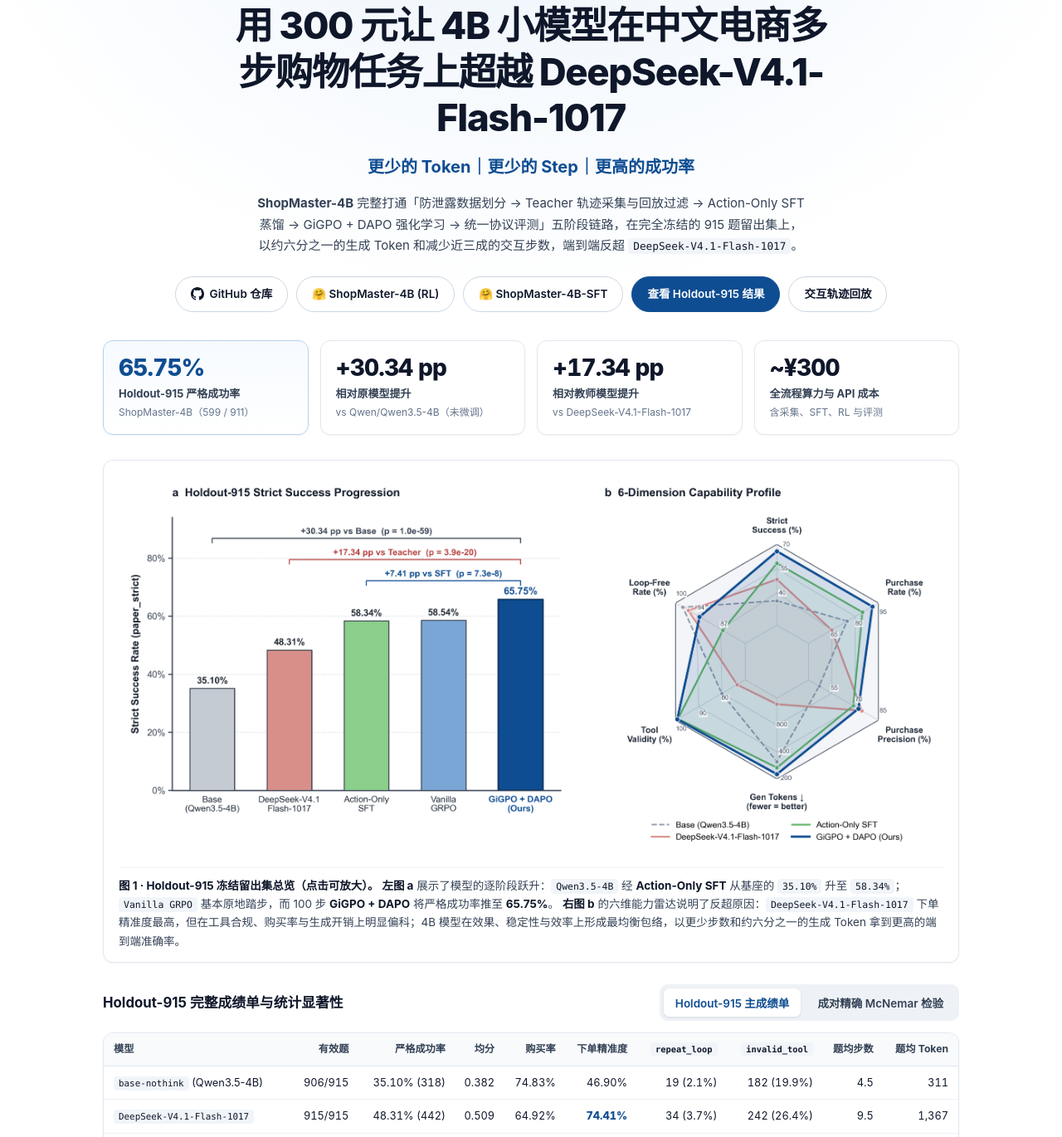
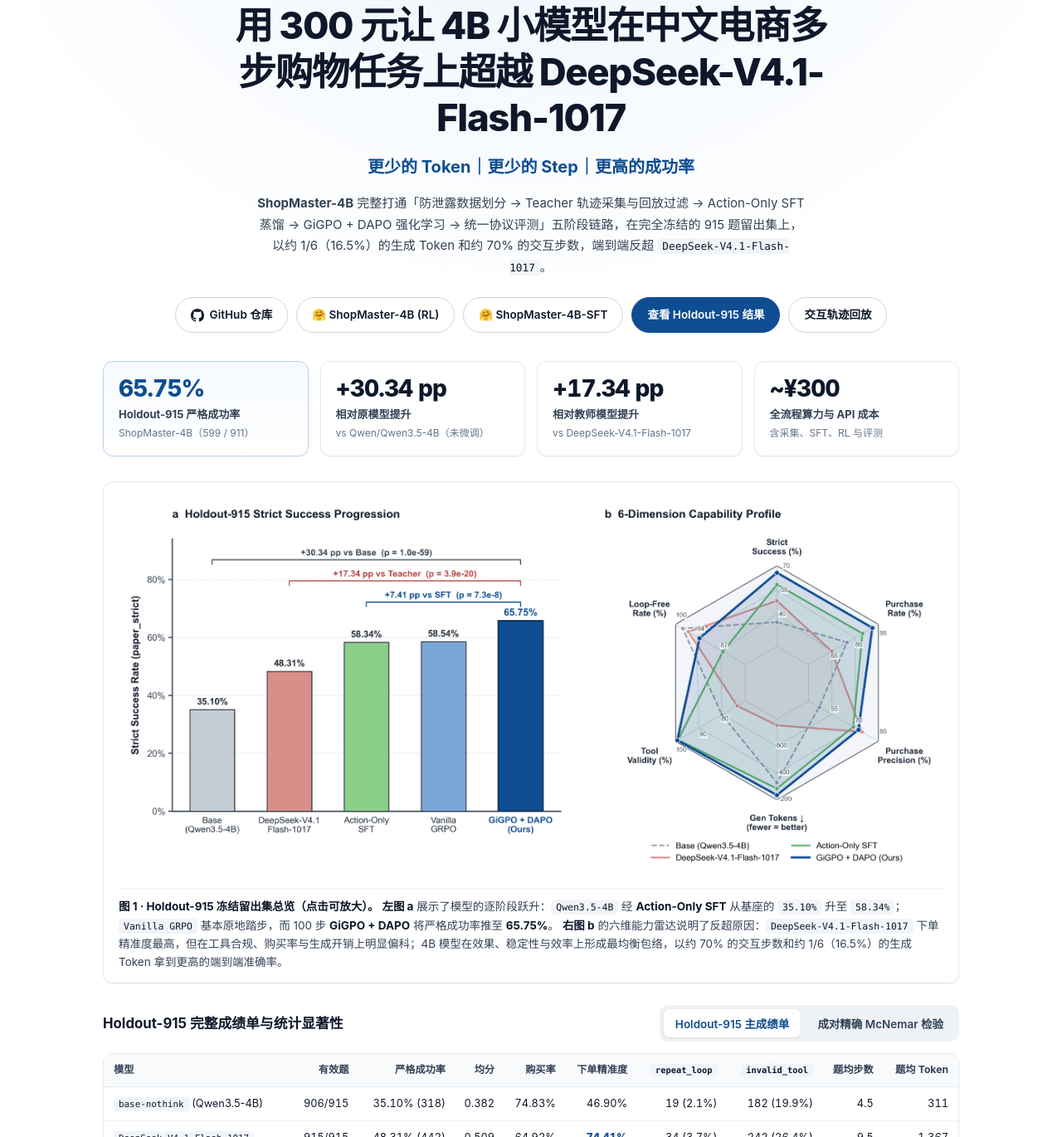
Before and after one commit to HOWILLMAKEIT/ShopMaster-4B, a plain HTML site: page index.html in a window 1280 px wide. Shown: the part 169-1539 px from the top of the page at 83% size. Drawn offline with Linux system fonts and the light colour scheme.

Commit message:
docs: use LaTeX-style numeric ratios (1/6 / 16.5% tokens, ~70% steps)

```diff
--- a/index.html
+++ b/index.html
@@ -1331,7 +1331,7 @@
       <h1>用 300 元让 4B 小模型在中文电商多步购物任务上超越 DeepSeek-V4.1-Flash-1017</h1>
       <div class="hero-sub">更少的 Token｜更少的 Step｜更高的成功率</div>
       <p class="hero-desc">
-        <strong>ShopMaster-4B</strong> 完整打通「防泄露数据划分 → Teacher 轨迹采集与回放过滤 → Action-Only SFT 蒸馏 → GiGPO + DAPO 强化学习 → 统一协议评测」五阶段链路，在完全冻结的 915 题留出集上，以约六分之一的生成 Token 和减少近三成的交互步数，端到端反超 <code>DeepSeek-V4.1-Flash-1017</code>。
+        <strong>ShopMaster-4B</strong> 完整打通「防泄露数据划分 → Teacher 轨迹采集与回放过滤 → Action-Only SFT 蒸馏 → GiGPO + DAPO 强化学习 → 统一协议评测」五阶段链路，在完全冻结的 915 题留出集上，以约 <span class="math">1/6</span>（<span class="math">16.5%</span>）的生成 Token 和约 <span class="math">70%</span> 的交互步数，端到端反超 <code>DeepSeek-V4.1-Flash-1017</code>。
       </p>
       <div class="hero-actions">
         <a class="btn btn-gh" href="https://github.com/HOWILLMAKEIT/ShopMaster-4B" target="_blank" rel="noopener">
@@ -1372,7 +1372,7 @@
         <div class="fig-caption">
           <strong>图 1 · Holdout-915 冻结留出集总览（点击可放大）。</strong>
           <strong>左图 a</strong> 展示了模型的逐阶段跃升：<code>Qwen3.5-4B</code> 经 <strong>Action-Only SFT</strong> 从基座的 <code>35.10%</code> 升至 <code>58.34%</code>；<code>Vanilla GRPO</code> 基本原地踏步，而 100 步 <strong>GiGPO + DAPO</strong> 将严格成功率推至 <strong>65.75%</strong>。
-          <strong>右图 b</strong> 的六维能力雷达说明了反超原因：<code>DeepSeek-V4.1-Flash-1017</code> 下单精准度最高，但在工具合规、购买率与生成开销上明显偏科；4B 模型在效果、稳定性与效率上形成最均衡包络，以更少步数和约六分之一的生成 Token 拿到更高的端到端准确率。
+          <strong>右图 b</strong> 的六维能力雷达说明了反超原因：<code>DeepSeek-V4.1-Flash-1017</code> 下单精准度最高，但在工具合规、购买率与生成开销上明显偏科；4B 模型在效果、稳定性与效率上形成最均衡包络，以约 <span class="math">70%</span> 的交互步数和约 <span class="math">1/6</span>（<span class="math">16.5%</span>）的生成 Token 拿到更高的端到端准确率。
         </div>
       </div>
 
```
Also changed, not shown: 1 other file.
